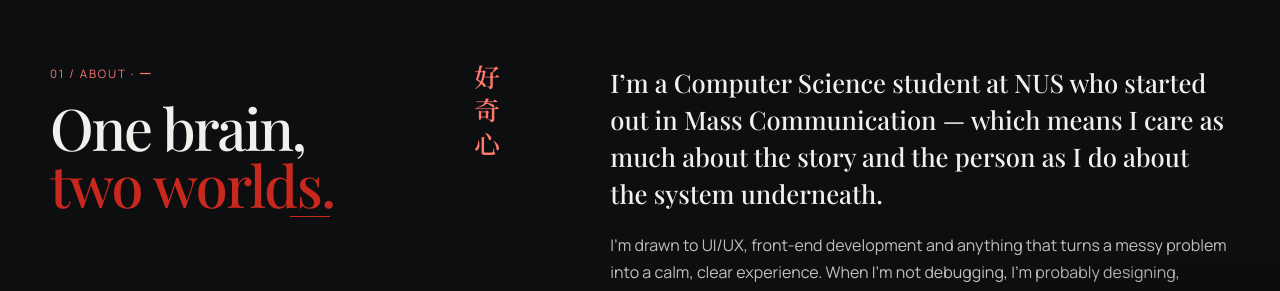
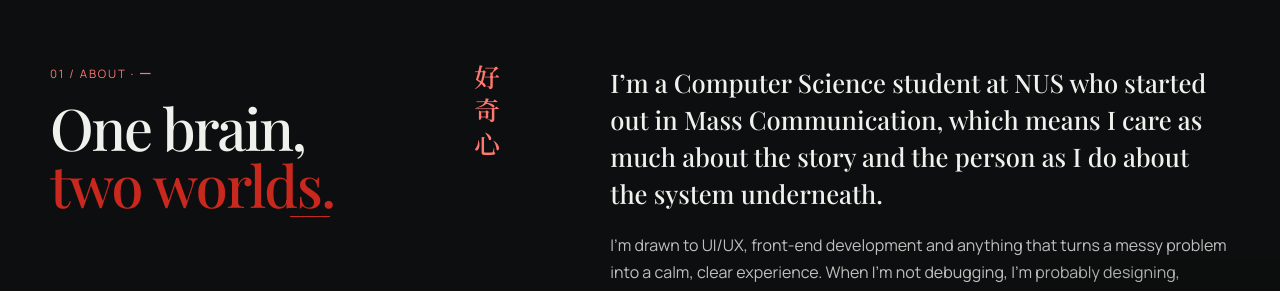
Before and after one commit to hazelhidayah/hazelhidayah.github.io, a Jekyll site: the page built from index.markdown, in a window 1280 px wide and 900 px high, scrolled down 756 px. Shown: the part 195-486 px from the top of the window. Built offline with Jekyll 4.4.1, drawn with Linux system fonts in a browser that asks for light colours.

Commit message:
Remove em dash from about introduction

```diff
--- a/index.markdown
+++ b/index.markdown
@@ -40,7 +40,7 @@ description: "Hazel Hidayah — Computer Science student, designer, and creative
     </div>
     <div class="about-preview__body">
       <p class="lead">
-        I’m a Computer Science student at NUS who started out in Mass Communication — which means
+        I’m a Computer Science student at NUS who started out in Mass Communication, which means
         I care as much about the story and the person as I do about the system underneath.
       </p>
       <p>
```
